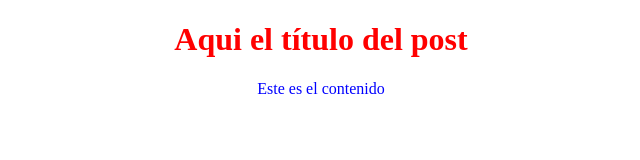
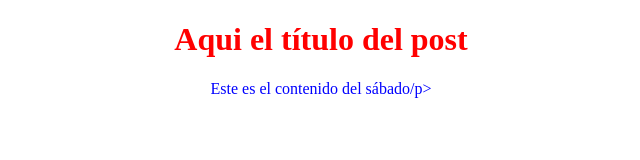
Before and after one commit to cebrianorama/cursogit, a plain HTML site: page post.html in a window 1280 px wide. Shown: the whole page, without its empty margins (319-959 px from the left). Drawn offline with Linux system fonts and the light colour scheme.

Commit message:
Ultimo commit del sábado

```diff
--- a/post.html
+++ b/post.html
@@ -9,6 +9,6 @@
 </head>
 <body>
     <h1>Aqui el título del post</h1>
-    <p>Este es el contenido</p>
+    <p>Este es el contenido del sábado/p>
 </body>
 </html>
```
Also changed, not shown: historia.txt.
